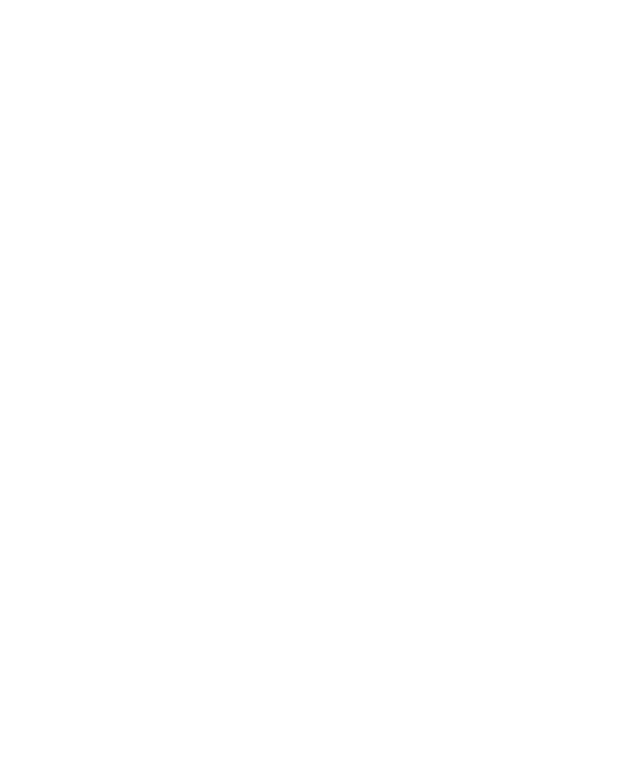
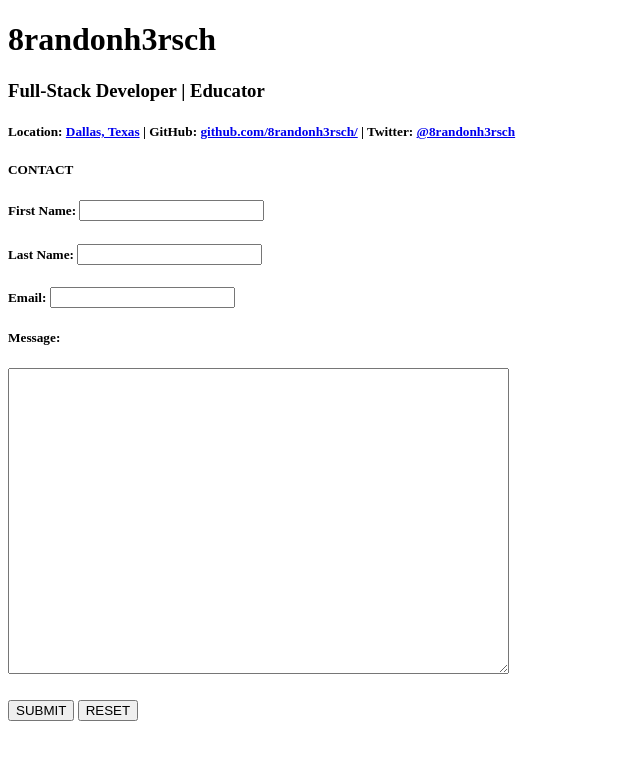
Before and after one commit to 8randonh3rsch/personal-website, a plain HTML site: page index.html in a window 1280 px wide. Shown: the whole page, without its empty margins (0-640 px from the left). Drawn offline with Linux system fonts and the light colour scheme.

Commit message:
Update title and body

```diff
--- a/index.html
+++ b/index.html
@@ -3,7 +3,40 @@
   <head>
     <meta charset="UTF-8" />
     <meta name="viewport" content="width=device-width, initial-scale=1.0" />
-    <title>Document</title>
+    <title>8randonh3rsch</title>
   </head>
-  <body></body>
+  <body>
+    <h1>8randonh3rsch</h1>
+    <h3>Full-Stack Developer | Educator</h3>
+    <h5>
+      Location:
+      <a
+        href="https://www.google.com/maps/place/Dallas,+TX,+USA/@32.8206645,-96.7315525,11z/data=!3m1!4b1!4m6!3m5!1s0x864c19f77b45974b:0xb9ec9ba4f647678f!8m2!3d32.7766642!4d-96.7969879!16zL20vMGYycnE?entry=ttu"
+        target="”_blank”"
+        >Dallas, Texas</a
+      >
+      | GitHub:
+      <a href="https://github.com/8randonh3rsch/" target="”_blank”"
+        >github.com/8randonh3rsch/</a
+      >
+      | Twitter:
+      <a href="https://twitter.com/8randonh3rsch" target="”_blank”"
+        >@8randonh3rsch</a
+      >
+    </h5>
+    <form action="">
+      <h5>CONTACT</h5>
+      <h5>First Name: <input type="text" name="first-name" /></h5>
+      <h5>Last Name: <input type="text" name="last-name" /></h5>
+      <h5>Email: <input type="text" name="email" /></h5>
+      <h5>Message:</h5>
+      <h5>
+        <textarea name="message" id="message" cols="60" rows="20"></textarea>
+      </h5>
+      <h5>
+        <input type="submit" value="SUBMIT" />
+        <input type="reset" value="RESET" />
+      </h5>
+    </form>
+  </body>
 </html>
```
